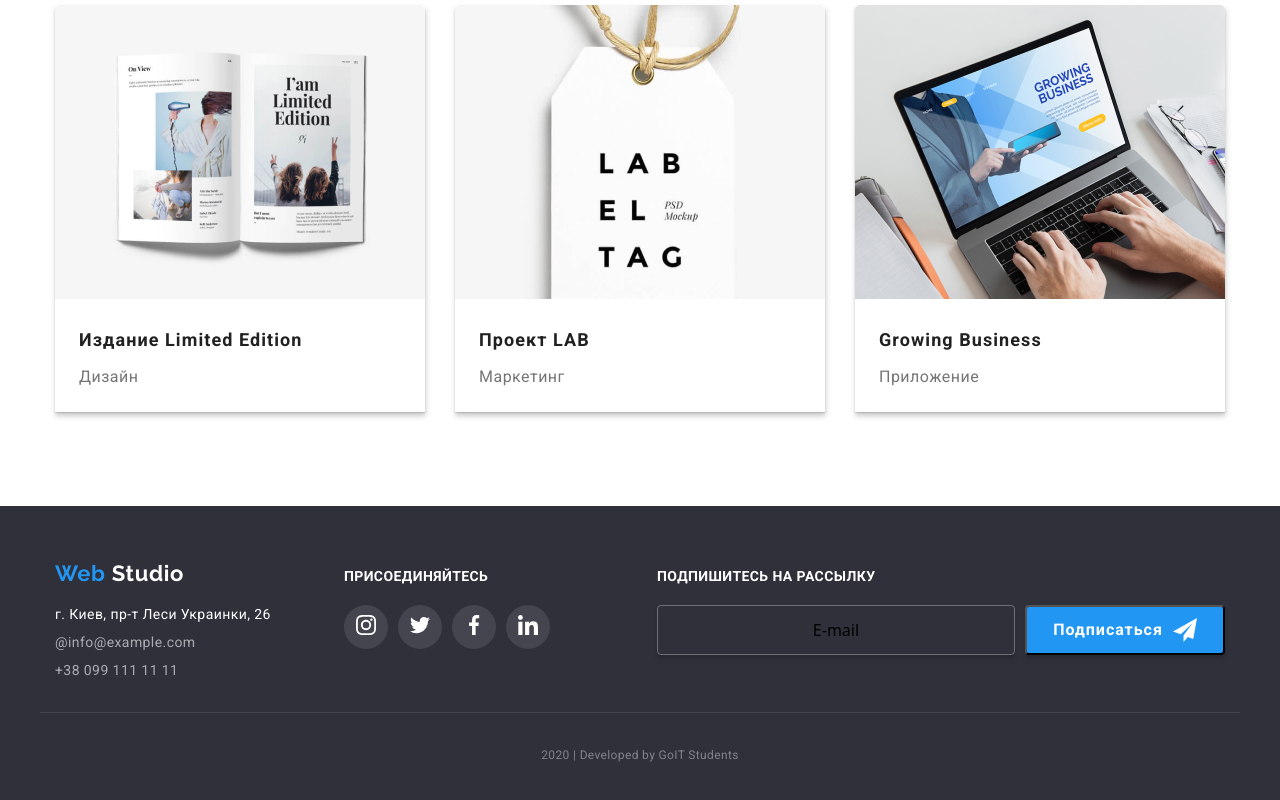
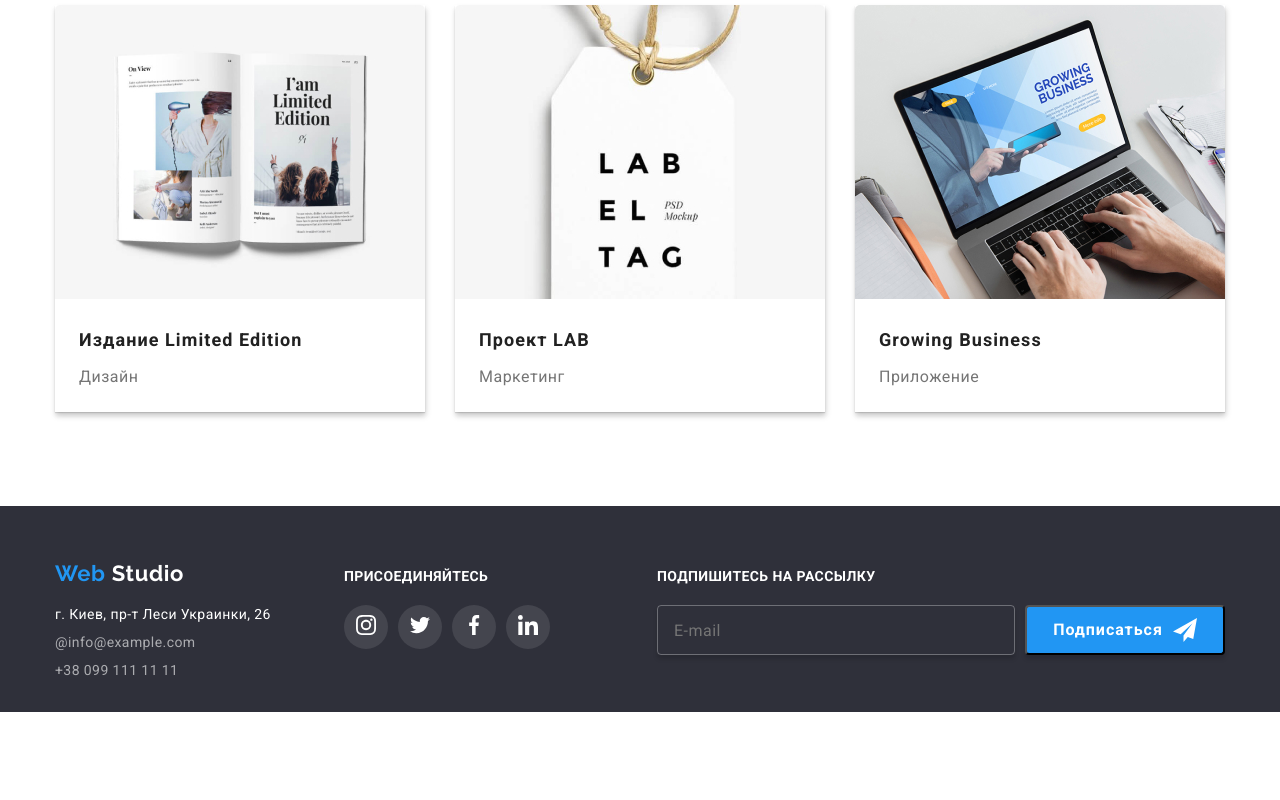
Before and after one commit to VictoriaPlis/goit-markup-hw-05, a plain HTML site: page portfolio.html in a window 1280 px wide. Shown: the part 1131-1931 px from the top of the page. After the commit the page ends 1843 px from the top, so only its background shows below. Drawn offline with nearby package versions, Linux system fonts and the light colour scheme.

Commit message:
update 3 clients

```diff
--- a/css/portfolio.css
+++ b/css/portfolio.css
@@ -466,7 +466,7 @@ address {
 
 }
 
-/*.card-set__text*/
+
 
 
 
@@ -474,14 +474,7 @@ address {
 
 
 .button-footer__email {
-    border: 1px solid rgba(255, 255, 255, 0.3);
-    box-sizing: border-box;
-    box-shadow: 0px 4px 4px rgba(0, 0, 0, 0.15);
-    border-radius: 4px;
-    width: 358px;
-    height: 50px;
-    background-color: inherit;
-    margin-right: 10px;
+    display: flex;
 
 }
 
@@ -507,6 +500,26 @@ address {
    display: flex;
    justify-content: center;
    align-items: center;
+
+}
+
+.button-footer__label{
+    border: 1px solid rgba(255, 255, 255, 0.3);
+    box-sizing: border-box;
+    box-shadow: 0px 4px 4px rgba(0, 0, 0, 0.15);
+    border-radius: 4px;
+    width: 358px;
+    height: 50px;
+    background-color: inherit;
+    margin-right: 10px;
+
+
+    padding-left: 16px;
+    font-family: Roboto;
+    font-size: 16px;
+    line-height: 1.25;
+    letter-spacing: 0.03em;
+    color: rgba(255, 255, 255, 0.6);
 
 }
 
--- a/css/styless.css
+++ b/css/styless.css
@@ -792,6 +792,11 @@ a {
 }
 
 .button-footer__email {
+    display: flex;
+
+}
+
+.button-footer__label{
     border: 1px solid rgba(255, 255, 255, 0.3);
     box-sizing: border-box;
     box-shadow: 0px 4px 4px rgba(0, 0, 0, 0.15);
@@ -800,6 +805,14 @@ a {
     height: 50px;
     background-color: inherit;
     margin-right: 10px;
+
+
+    padding-left: 16px;
+    font-family: Roboto;
+    font-size: 16px;
+    line-height: 1.25;
+    letter-spacing: 0.03em;
+    color: rgba(255, 255, 255, 0.6);
 
 }
 
@@ -822,9 +835,9 @@ a {
     background: #2196F3;
     box-shadow: 0px 4px 4px rgba(0, 0, 0, 0.15);
     border-radius: 4px;
-   display: flex;
-   justify-content: center;
-   align-items: center;
+    display: flex;
+    justify-content: center;
+    align-items: center;
 
 }
 
--- a/portfolio.html
+++ b/portfolio.html
@@ -186,16 +186,20 @@
           </div>
 
           <div class="footer-sub">
-          <p class="footer-title">Подпишитесь на рассылку</p>
-         <div class="footer-sub_buttons">
-         <button class="button-footer__email">E-mail</button>
-          <button class="button-footer__sub">Подписаться <svg class="footer-socials__icon-subscribe" width="24px" height="24px"><use href="./symbol-defs.svg#icon-subscribe"></use></svg></button>
-        </div>
-        </div>
-        </section>
-        <section class="copyright">
-          <p class="copyright-text">2020 | Developed by GoIT Students</p>
-        </section>
+            <p class="footer-title">Подпишитесь на рассылку</p>
+
+           <form class="button-footer__email">
+
+                <input placeholder="E-mail" type="email" class="button-footer__label">
+
+
+            <button class="button-footer__sub">Подписаться <svg class="footer-socials__icon-subscribe" width="24px" height="24px"><use href="./symbol-defs.svg#icon-subscribe"></use></svg></button>
+          </form>
+          </div>
+          </section>
+        <!-- <section class="copyright">
+            <p class="copyright-text">2020 | Developed by Victoria Plis</p>
+          </section>-->
     </footer>
 
 
```
Also changed, not shown: index.html (+10 -6 lines).
